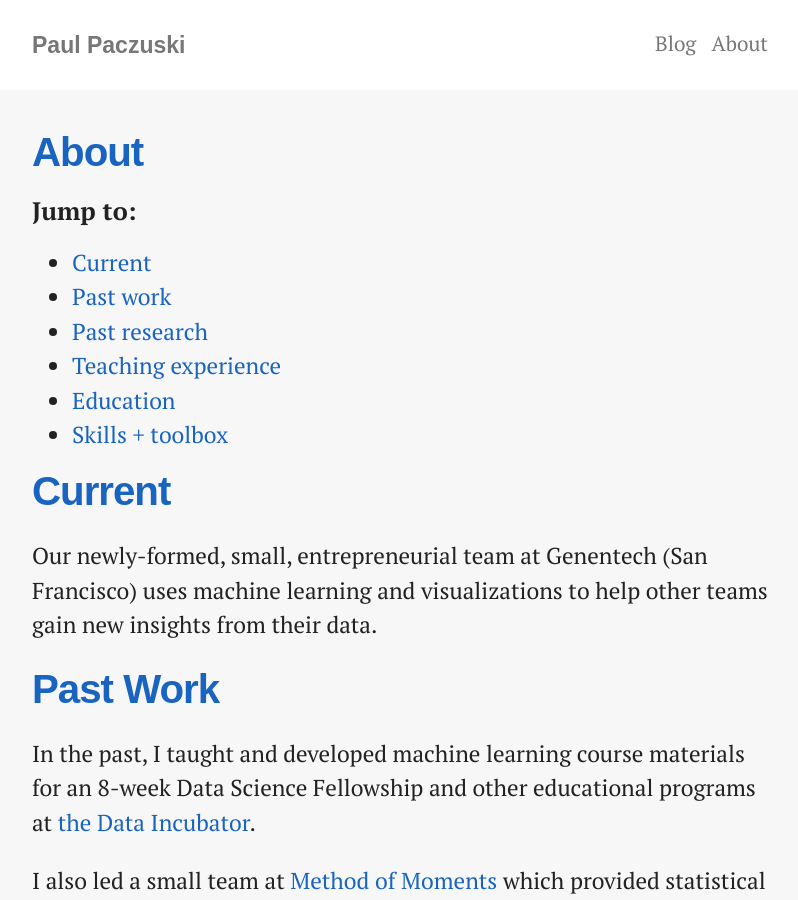
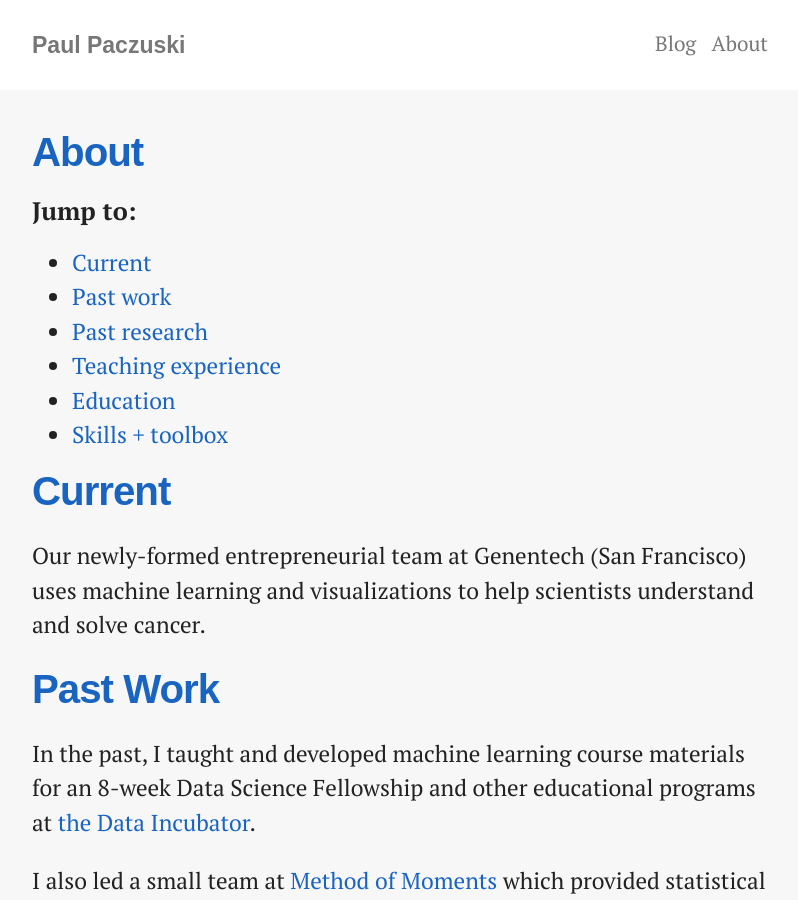
Before and after one commit to pavopax/pavopax.github.io, a Jekyll site: the page built from about/index.md, in a window 1280 px wide and 900 px high. Shown: the whole window, without its empty margins (240-1038 px from the left). Built offline with Jekyll 4.4.1, drawn with Linux system fonts in a browser that asks for light colours; nearby versions of some CDN libraries.

Commit message:
Update: about page

```diff
--- a/about/index.md
+++ b/about/index.md
@@ -11,12 +11,9 @@ title: About
 * [Education](./#educ)
 * [Skills + toolbox](./#skills)
 
-<div id="current">
-    <h1>Current</h1>
-    <p>
-	Our newly-formed, small, entrepreneurial team at Genentech (San
-	Francisco) uses machine learning and visualizations to help other teams
-	gain new insights from their data.
+<div id="current"> <h1>Current</h1>
+	<p> Our newly-formed entrepreneurial team at Genentech (San Francisco) uses machine learning and
+    visualizations to help scientists understand and solve cancer.
     </p>
 </div>
 
```
